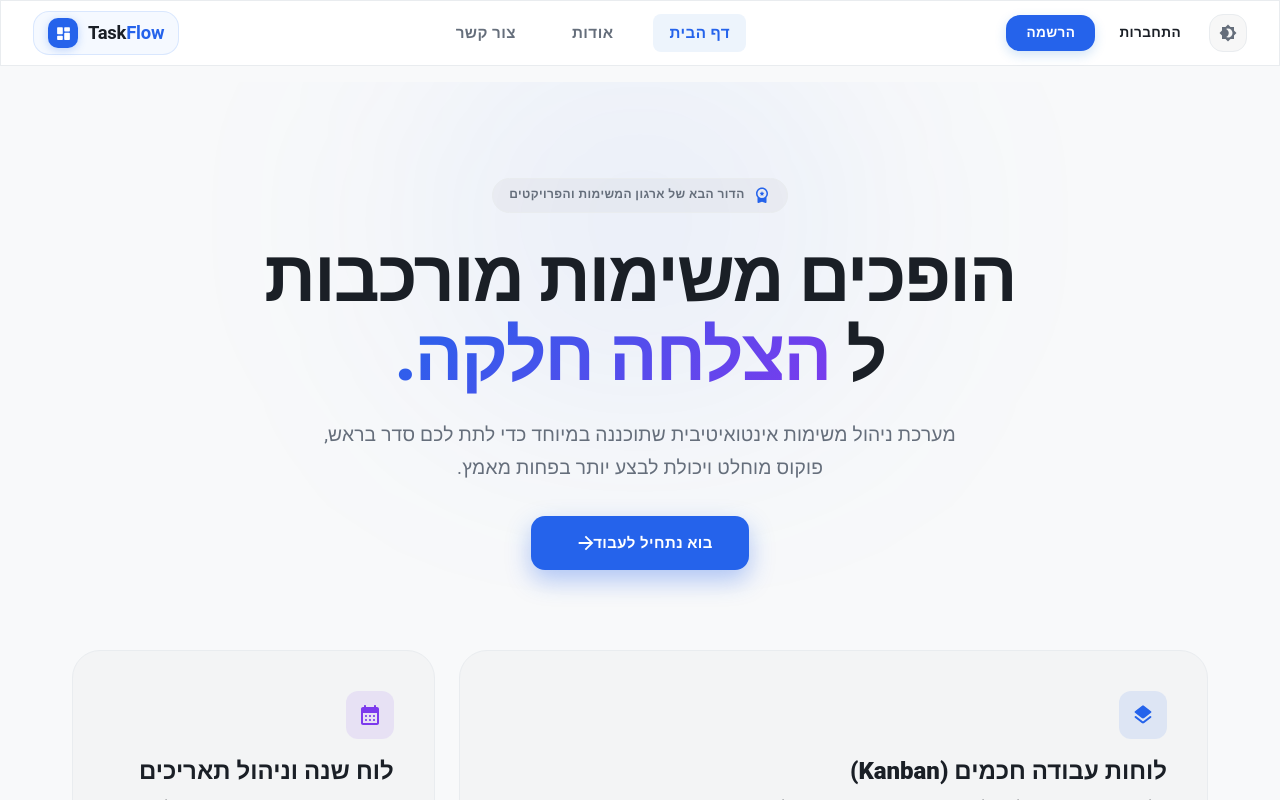
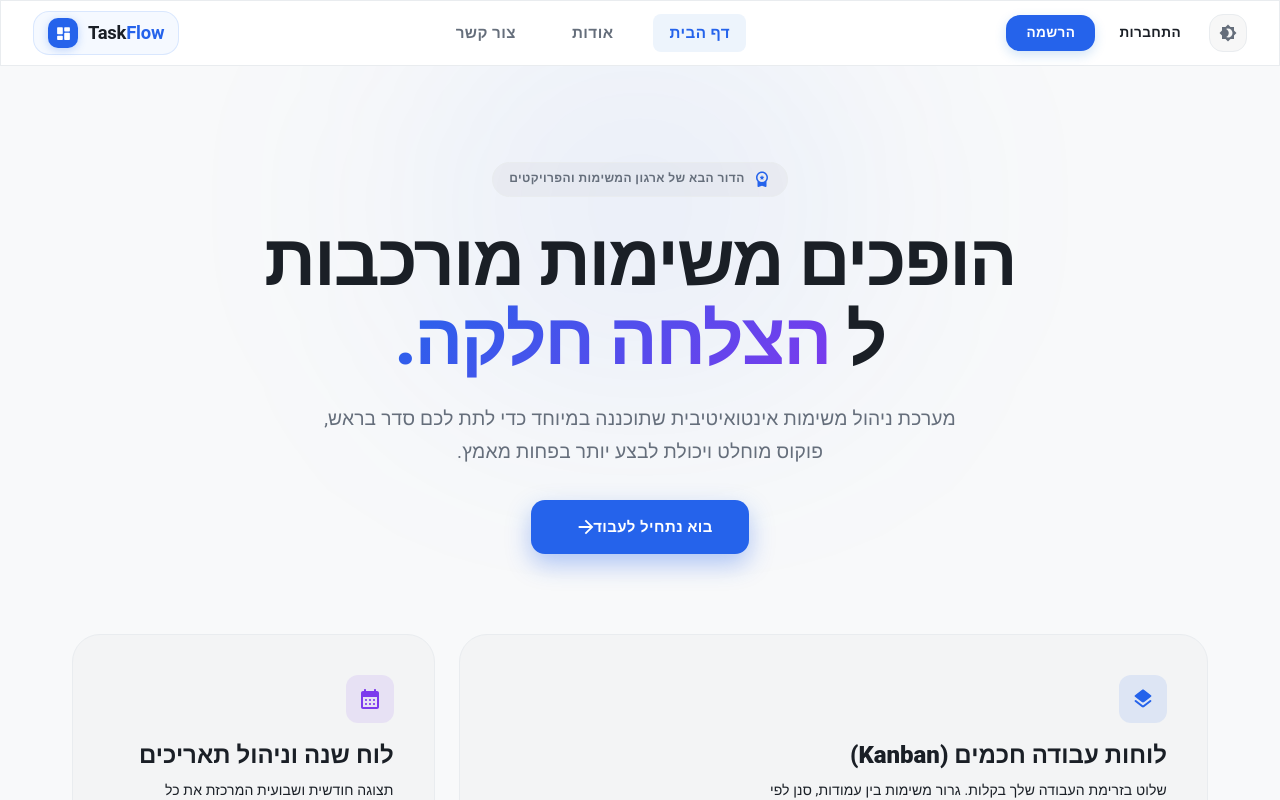
Before and after one commit to RotemAviram-hash/to_do_list_project, a React (Vite) app: page / in a window 1280 px wide. Shown: the top 800 px of the page. Built offline with nearby package versions, Linux system fonts and the light colour scheme; no server answers; the database is empty.

Commit message:
remove pedding in main

```diff
--- a/src/layout/main/Main.tsx
+++ b/src/layout/main/Main.tsx
@@ -7,7 +7,6 @@ function Main({ children }: { children: ReactNode }) {
       component="main"
       sx={{
         bgcolor: "background.default",
-        padding: 2,
       }}
     >
       {children}
```
